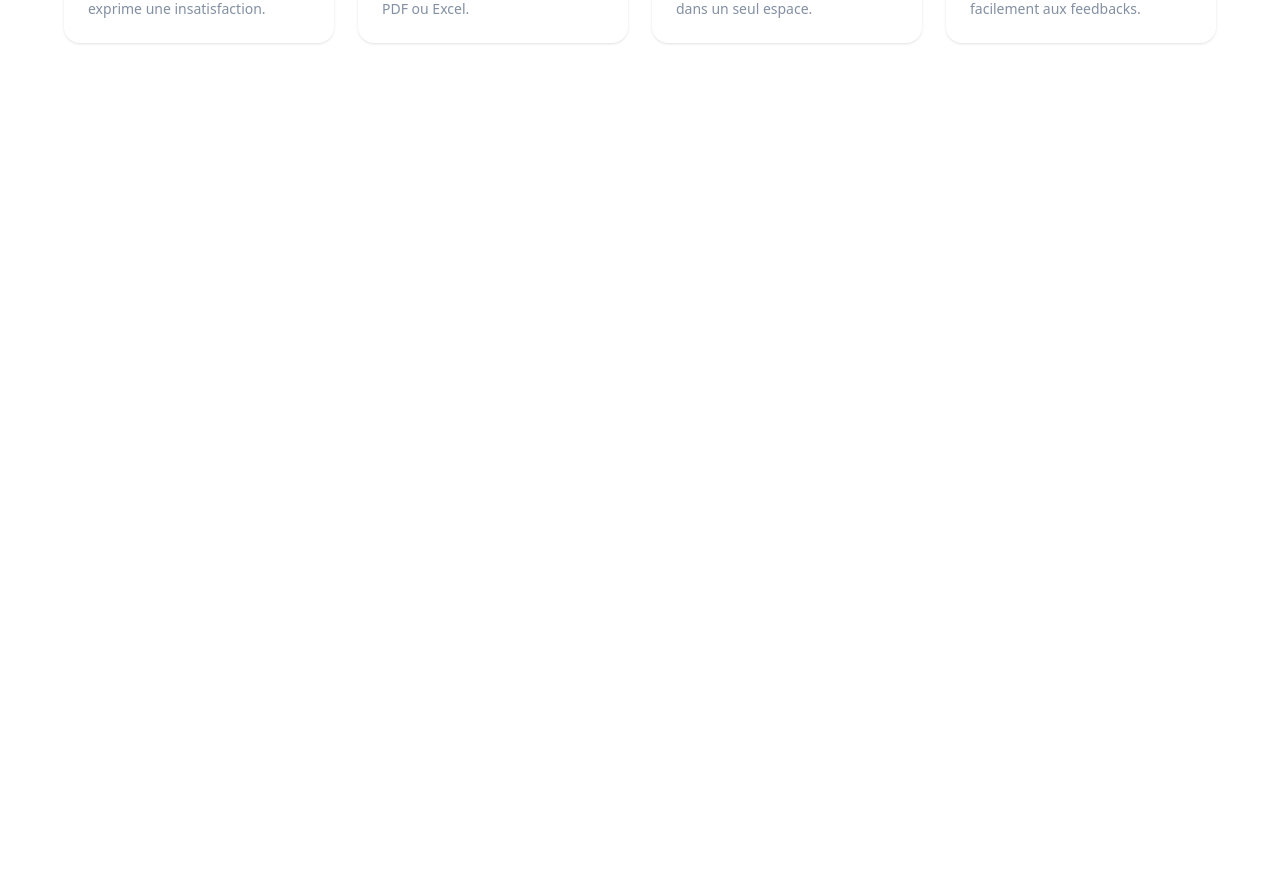
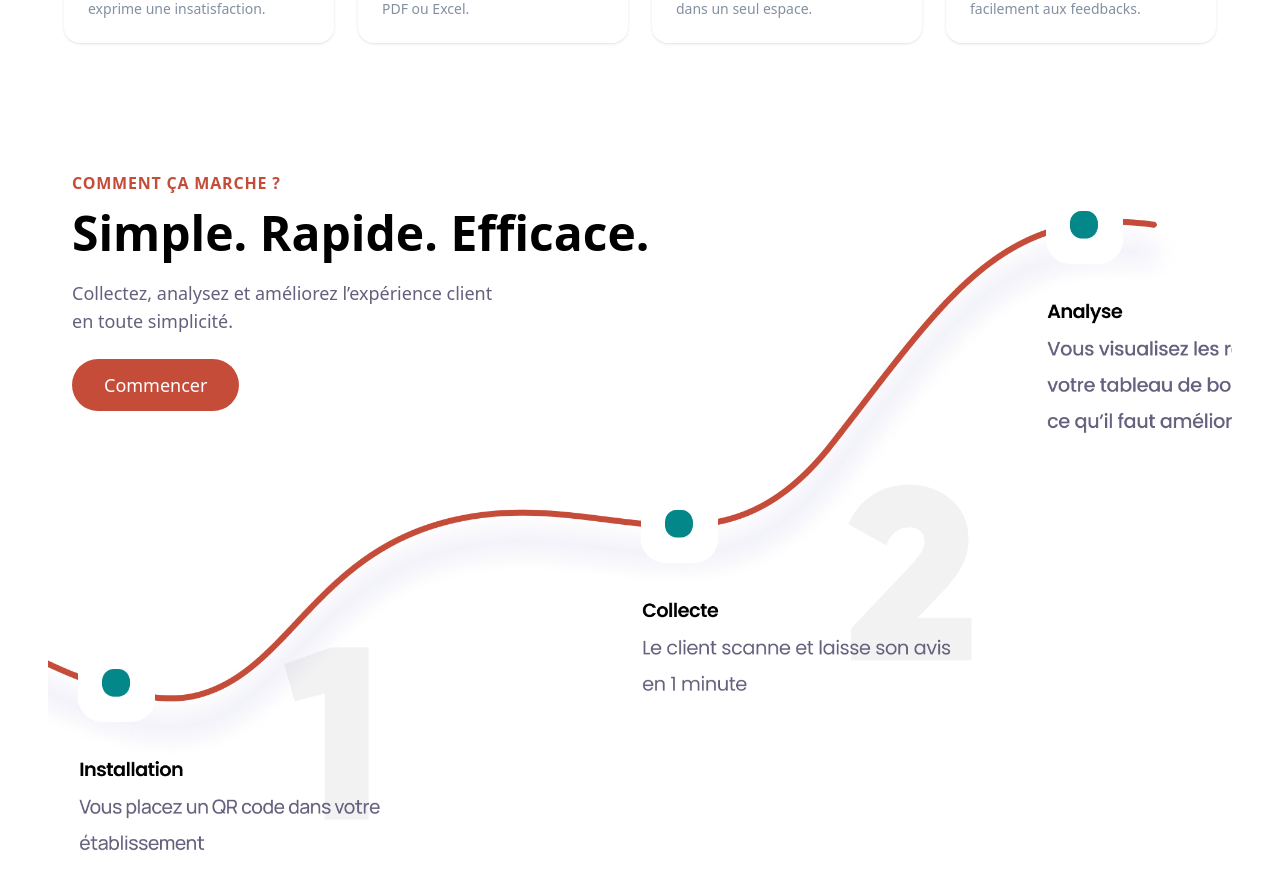
Before and after one commit to djeghlaflydia/opinor, a Next.js app: page / in a window 1280 px wide. Shown: the part 1241-2130 px from the top of the page. Before the commit the page ends 1364 px from the top, so only its background shows below. Built offline with nearby package versions, Linux system fonts and the light colour scheme.

Commit message:
Add Hero components for homepage and process explanation
- Implemented Hero component in problems.jsx with a call-to-action and descriptive text about Opinor.
- Created Hero component in process.jsx featuring a background image and an overview of the service's functionality.

```diff
--- a/src/app/components/header.jsx
+++ b/src/app/components/header.jsx
@@ -19,7 +19,7 @@ const Header = () => {
           <a href="#features" className="hover:text-[#038788] transition text-[18px]">Fonctionnalités</a>
           <a href="#about" className="hover:text-[#038788] transition text-[18px]">À propos</a>
           <a href="#faq" className="hover:text-[#038788] transition text-[18px]">FAQ</a>
-          <button className="bg-[#038788] text-white cursor-pointer px-5 py-2 rounded-3xl text-[18px] hover:bg-[#038788]/80 transition">
+          <button className="bg-[#038788] text-white cursor-pointer px-5 py-2 rounded-full text-[18px] hover:bg-[#038788]/80 transition">
             Télécharger l’appli
           </button>
         </nav>
@@ -40,7 +40,7 @@ const Header = () => {
             <a href="#features" className="hover:text-[#038788]" onClick={() => setIsOpen(false)}>Fonctionnalités</a>
             <a href="#about" className="hover:text-[#038788]" onClick={() => setIsOpen(false)}>À propos</a>
             <a href="#faq" className="hover:text-[#038788]" onClick={() => setIsOpen(false)}>FAQ</a>
-            <button className="bg-[#038788] text-white px-5 py-2 rounded-xl hover:bg-[#038788]/80 transition">
+            <button className="bg-[#038788] text-white px-5 py-2 rounded-full hover:bg-[#038788]/80 transition">
               Télécharger l’appli
             </button>
           </nav>
--- /dev/null
+++ b/src/app/components/problems.jsx
@@ -0,0 +1,39 @@
+import React from "react";
+
+const Hero = () => {
+  return (
+    <section className="relative w-full bg-white z-50">
+      <div className="mx-auto flex flex-col lg:flex-row justify-between items-center">
+        {/* Texte */}
+        <div className="ml-18 w-full lg:w-1/2">
+          <h1 className="text-5xl lg:text-6xl font-semibold leading-tight">
+            Écoutez vos clients.<br />Faites grandir votre
+          </h1>
+          <img
+            src="/signature.png"
+            alt="Signature"
+            className="h-20 w-auto mt-4 mb-4 select-none"
+          />
+          <p className="text-lg text-gray-700">
+           Opinor est une application B2B algérienne qui aide les entreprises à collecter, analyser et gérer les avis de leurs clients simplement, rapidement et avec fiabilité.
+            Fondée sur l’écoute active, la transparence, l’innovation locale et la volonté de progresser, Opinor valorise la confiance et la proximité dans chaque interaction
+            </p>
+          <button className="bg-[#038788] text-white px-6 py-3 mt-6 rounded-3xl hover:bg-[#038788]/80 transition">
+            Demander une démo
+          </button>
+        </div>
+
+        {/* Image */}
+        <div className="w-full flex justify-center lg:justify-end lg:w-1/2">
+          <img
+            src="/hero.png"
+            alt="Hero"
+            className="h-auto w-full select-none"
+          />
+        </div>
+      </div>
+    </section>
+  );
+};
+
+export default Hero;
--- /dev/null
+++ b/src/app/components/process.jsx
@@ -0,0 +1,36 @@
+import React from "react";
+
+const Hero = () => {
+  return (
+    <section className="relative w-full h-[100vh] flex  overflow-hidden p-12">
+      {/* Image de fond */}
+      <img
+        src="/process.png"
+        alt="process"
+        className="absolute inset-0 w-full h-full object-cover select-none p-12"
+      />
+
+      {/* Overlay léger pour la lisibilité du texte */}
+      <div className="absolute inset-0"></div>
+
+      {/* Contenu texte centré sur l’image */}
+      <div className="relative z-10  max-w-3xl px-6">
+        <p className="text-[#C64C3A] font-bold uppercase tracking-wider">
+          Comment ça marche ?
+        </p>
+        <h1 className="text-5xl font-bold leading-tight mt-2">
+          Simple. Rapide. Efficace.
+        </h1>
+        <p className="text-lg mt-4 mb-6 text-[#64607D]">
+          Collectez, analysez et améliorez l’expérience client <br /> en toute
+          simplicité.
+        </p>
+        <button className="bg-[#C64C3A] text-lg font-medium text-white px-8 py-3 rounded-full hover:bg-[#a23c2f] transition">
+          Commencer
+        </button>
+      </div>
+    </section>
+  );
+};
+
+export default Hero;
--- a/src/app/page.js
+++ b/src/app/page.js
@@ -1,6 +1,7 @@
 import Header from './components/header';
 import Hero from './components/hero';
 import Features from './components/features';
+import Process from './components/process';
 
 export default function Home() {
   return (
@@ -8,6 +9,7 @@ export default function Home() {
       <Header />
       <Hero />
       <Features/>
+      <Process/>
     </div>
   );
 }
```
Also changed, not shown: public/prob.png (added), public/process.png (added).
